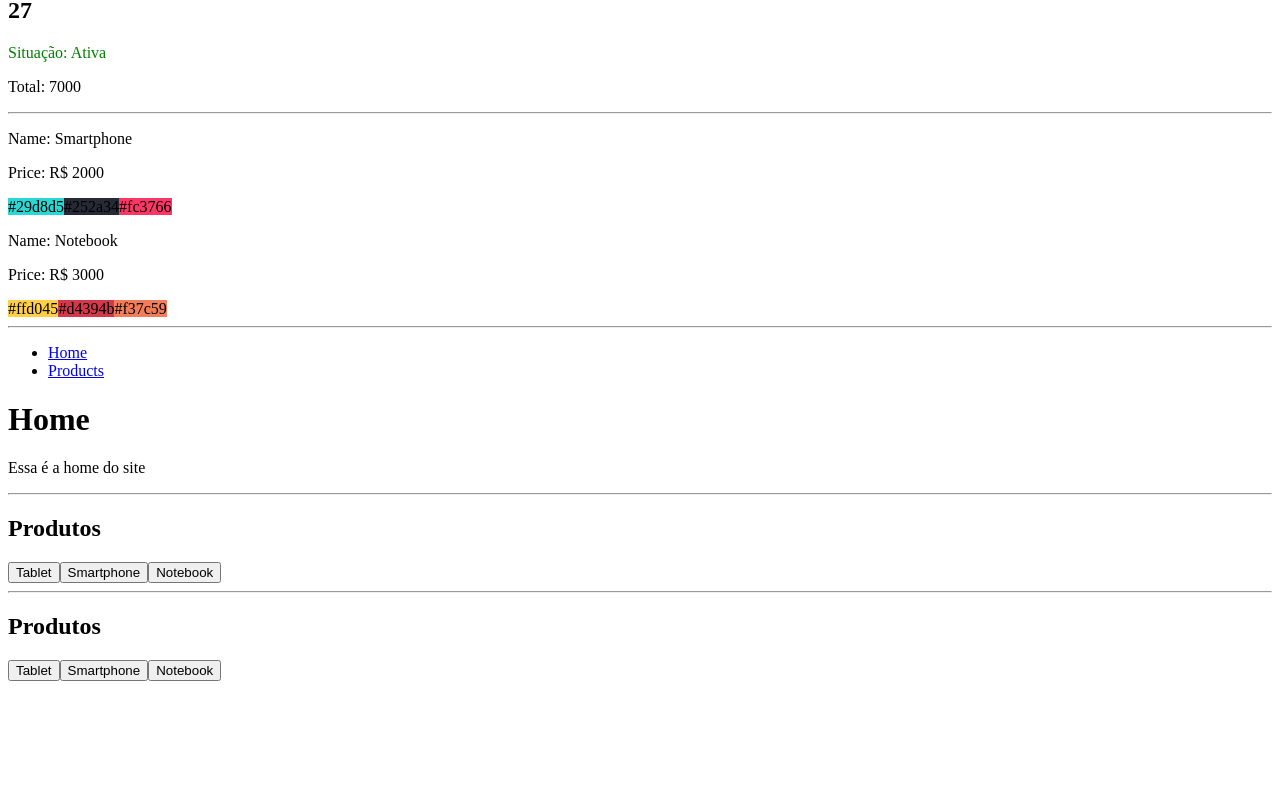
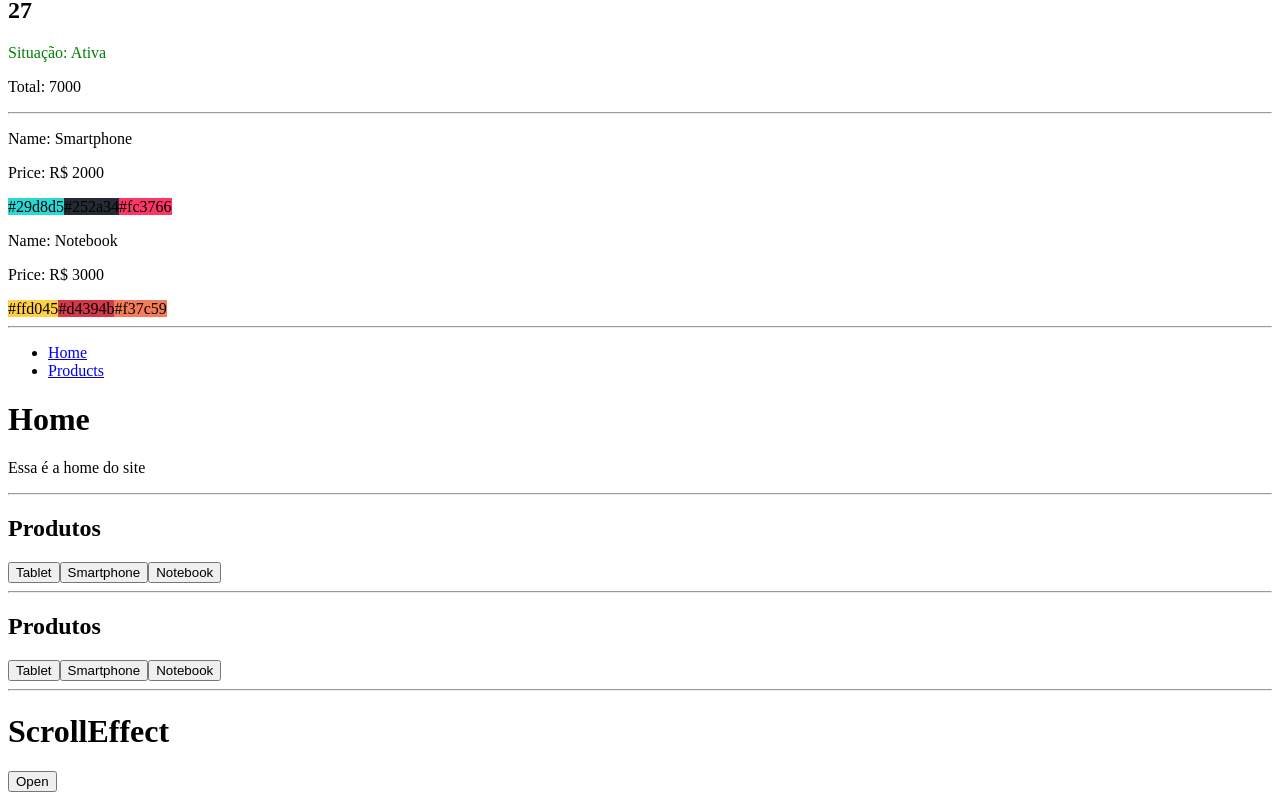
Before and after one commit to guilhermegules/react-playground, a React (Create React App) app in the folder react-origamid/: page / in a window 1280 px wide. Shown: the part 296-1096 px from the top of the page. Before the commit the page ends 985 px from the top, so only its background shows below. Built offline with nearby package versions, Linux system fonts and the light colour scheme; the HTML template or start-up script is replaced by a standard one.

Commit message:
feat: removing listener when component is removed from dom

```diff
--- a/react-origamid/src/App.js
+++ b/react-origamid/src/App.js
@@ -1,8 +1,9 @@
-import ClientsExercise from "./ClientsExercise";
 import Page from "./components/Page";
 import ProductsExercise from "./ProductsExercise";
 import ProductEffectExercise from "./useEffect/ProductEffectExercise";
 import ProductStateExercise from "./useState/ProductStateExercise";
+import ClientsExercise from "./useState/ClientsExercise";
+import ScrollEffect from "./useEffect/ScrollEffect";
 
 function App() {
   return (
@@ -16,6 +17,8 @@ function App() {
       <ProductStateExercise />
       <hr />
       <ProductEffectExercise />
+      <hr />
+      <ScrollEffect />
     </div>
   );
 }
--- /dev/null
+++ b/react-origamid/src/useEffect/ScrollEffect.jsx
@@ -0,0 +1,33 @@
+import React from "react";
+
+const Product = () => {
+  React.useEffect(() => {
+    const handleScroll = (event) => {
+      console.log(event);
+    };
+
+    window.addEventListener("scroll", handleScroll);
+
+    // Clean the event when element is removed from DOM
+    return () => {
+      console.log("removed");
+      window.removeEventListener("scroll", handleScroll);
+    };
+  }, []);
+
+  return <div style={{ height: "200vh" }}>My product</div>;
+};
+
+const ScrollEffect = () => {
+  const [active, setActive] = React.useState(false);
+
+  return (
+    <div>
+      <h1>ScrollEffect</h1>
+      <button onClick={() => setActive(!active)}>Open</button>
+      {active && <Product />}
+    </div>
+  );
+};
+
+export default ScrollEffect;
```
Also changed, not shown: react-origamid/src/useState/ClientsExercise.jsx (renamed from react-origamid/src/ClientsExercise.jsx).
